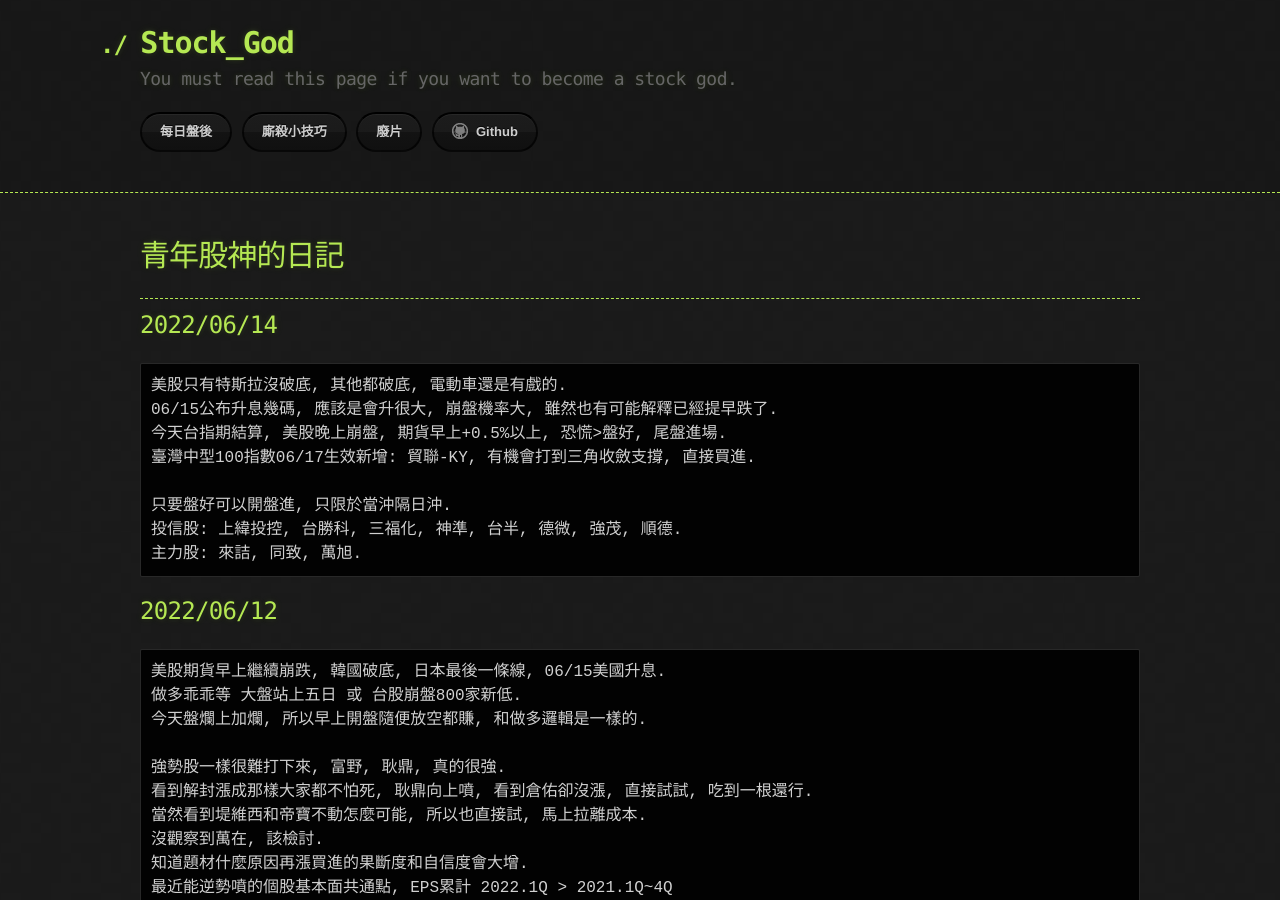
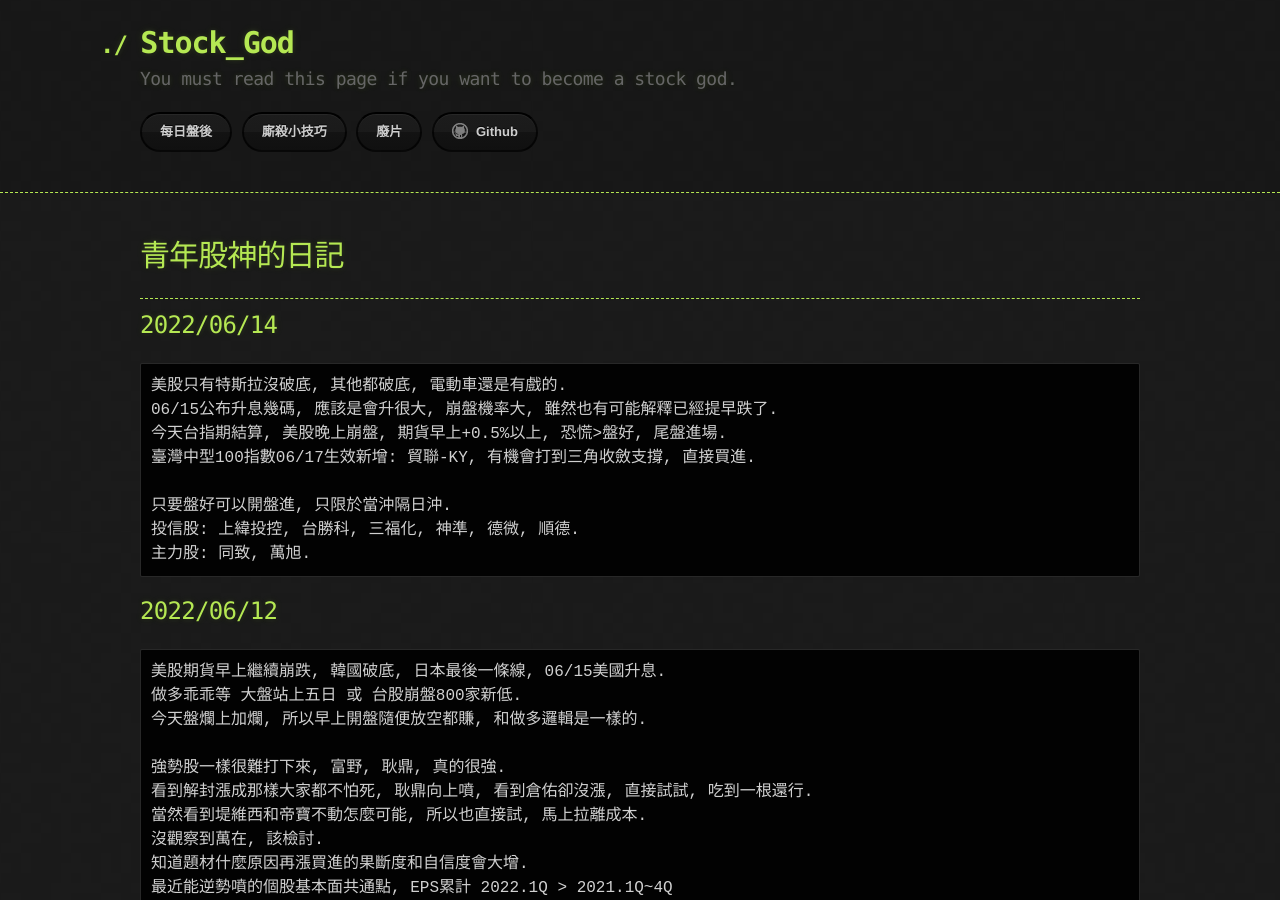
Before and after one commit to lepg5487/Stock_God, a Jekyll site: the page built from index.md, in a window 1280 px wide and 900 px high. Built offline with Jekyll 4.4.1, drawn with Linux system fonts in a browser that asks for light colours; our own code applies the rules of GitHub Pages for plain Markdown files.

Commit message:
Update index.md

````diff
--- a/index.md
+++ b/index.md
@@ -14,8 +14,8 @@ layout: testlayouts
 臺灣中型100指數06/17生效新增: 貿聯-KY, 有機會打到三角收斂支撐, 直接買進.
 
 只要盤好可以開盤進, 只限於當沖隔日沖.
-投信股: 上緯投控, 台勝科, 三福化, 神準, 台半, 德微, 強茂, 順德.
-主力股: 來詰, 同致, 萬旭.
+投信股: 上緯投控, 台勝科, 三福化, 神準, 德微, 順德.
+主力股: 同致, 萬旭.
 ```
 
 ## 2022/06/12
````
